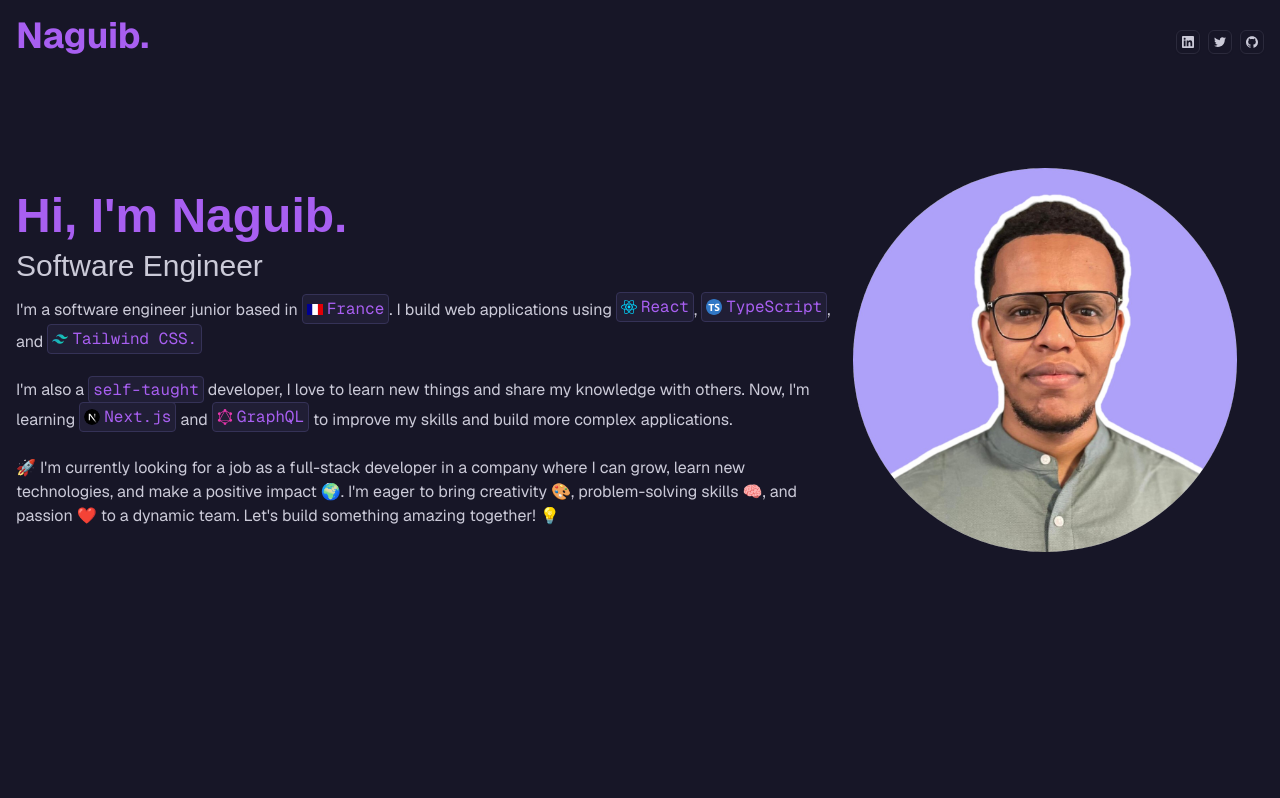
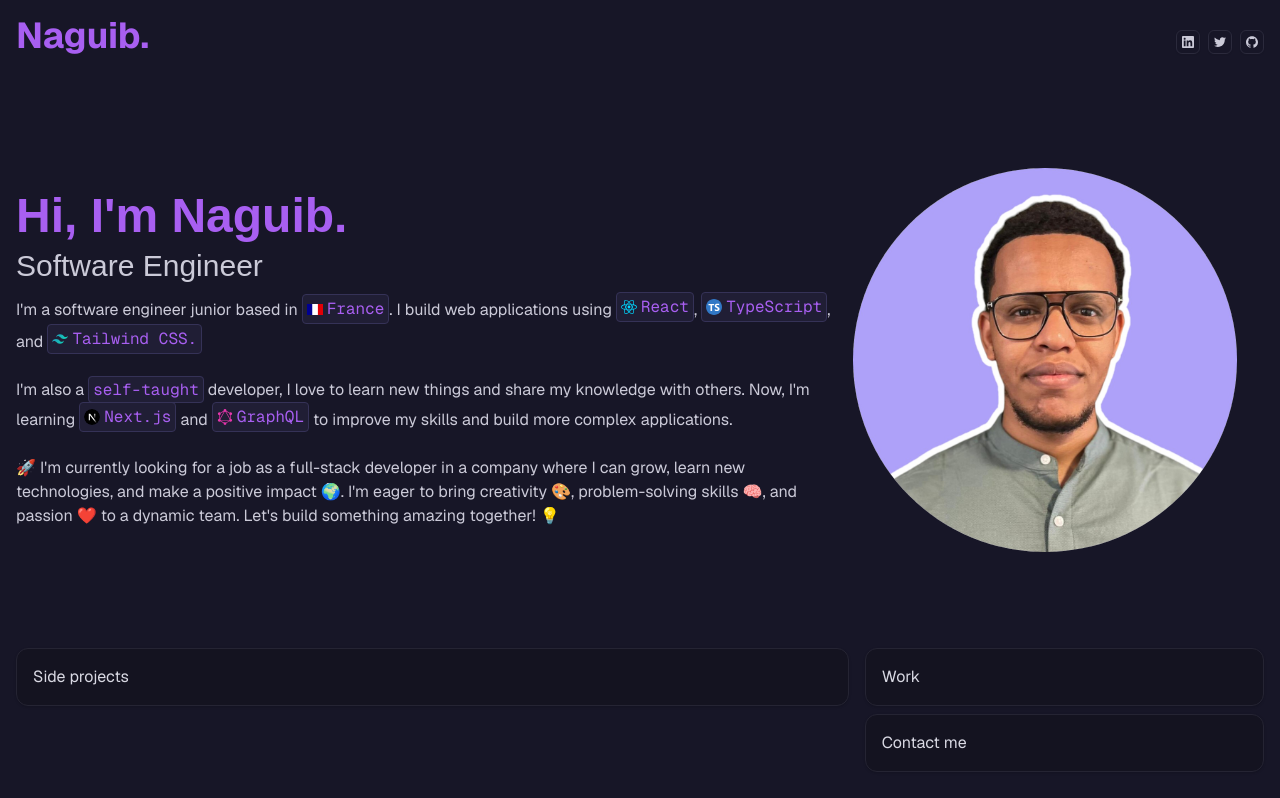
Before and after one commit to naguib-med/naguib-portfolio-v2, a Next.js app: page / in a window 1280 px wide. Shown: the top 798 px of the page. Built offline with nearby package versions, Linux system fonts and the light colour scheme; a web font is replaced by a local one.

Commit message:
added Status component

```diff
--- /dev/null
+++ b/app/_components/Status.tsx
@@ -0,0 +1,22 @@
+import {Section} from "@/app/_components/Section";
+import {
+    Card
+} from "@/components/ui/card"
+export const Status = () => {
+    return (
+        <Section className="flex max-md:flex-col items-start gap-4">
+            <Card className="flex-[2] p-4 flex flex-col gap-2">
+                Side projects
+            </Card>
+
+            <div className="flex-1 space-y-2">
+                <Card className="p-4">
+                    Work
+                </Card>
+                <Card className="p-4">
+                    Contact me
+                </Card>
+            </div>
+        </Section>
+    )
+}
--- a/app/page.tsx
+++ b/app/page.tsx
@@ -1,6 +1,7 @@
 import { Header } from "./_components/Header";
 import { Hero } from "./_components/Hero";
 import { Spacing } from "./_components/Spacing";
+import {Status} from "@/app/_components/Status";
 
 export default function Home() {
   return (
@@ -10,6 +11,9 @@
       <Spacing size="md" />
       <Hero />
       <Spacing size="md" />
+      <Status />
+
+        <Spacing size="md"/>
     </main>
   );
 }
--- /dev/null
+++ b/components/ui/card.tsx
@@ -0,0 +1,76 @@
+import * as React from "react"
+
+import { cn } from "@/lib/utils"
+
+const Card = React.forwardRef<
+  HTMLDivElement,
+  React.HTMLAttributes<HTMLDivElement>
+>(({ className, ...props }, ref) => (
+  <div
+    ref={ref}
+    className={cn(
+      "rounded-xl border bg-card text-card-foreground shadow",
+      className
+    )}
+    {...props}
+  />
+))
+Card.displayName = "Card"
+
+const CardHeader = React.forwardRef<
+  HTMLDivElement,
+  React.HTMLAttributes<HTMLDivElement>
+>(({ className, ...props }, ref) => (
+  <div
+    ref={ref}
+    className={cn("flex flex-col space-y-1.5 p-6", className)}
+    {...props}
+  />
+))
+CardHeader.displayName = "CardHeader"
+
+const CardTitle = React.forwardRef<
+  HTMLParagraphElement,
+  React.HTMLAttributes<HTMLHeadingElement>
+>(({ className, ...props }, ref) => (
+  <h3
+    ref={ref}
+    className={cn("font-semibold leading-none tracking-tight", className)}
+    {...props}
+  />
+))
+CardTitle.displayName = "CardTitle"
+
+const CardDescription = React.forwardRef<
+  HTMLParagraphElement,
+  React.HTMLAttributes<HTMLParagraphElement>
+>(({ className, ...props }, ref) => (
+  <p
+    ref={ref}
+    className={cn("text-sm text-muted-foreground", className)}
+    {...props}
+  />
+))
+CardDescription.displayName = "CardDescription"
+
+const CardContent = React.forwardRef<
+  HTMLDivElement,
+  React.HTMLAttributes<HTMLDivElement>
+>(({ className, ...props }, ref) => (
+  <div ref={ref} className={cn("p-6 pt-0", className)} {...props} />
+))
+CardContent.displayName = "CardContent"
+
+const CardFooter = React.forwardRef<
+  HTMLDivElement,
+  React.HTMLAttributes<HTMLDivElement>
+>(({ className, ...props }, ref) => (
+  <div
+    ref={ref}
+    className={cn("flex items-center p-6 pt-0", className)}
+    {...props}
+  />
+))
+CardFooter.displayName = "CardFooter"
+
+export { Card, CardHeader, CardFooter, CardTitle, CardDescription, CardContent }
```
